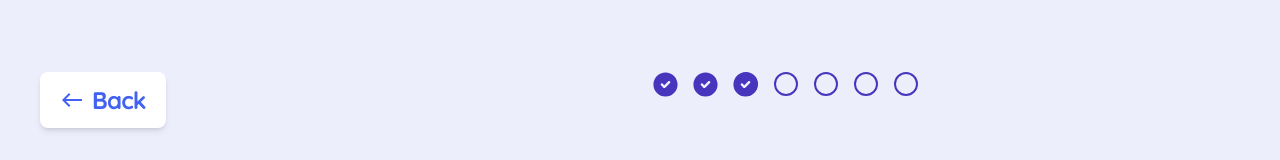
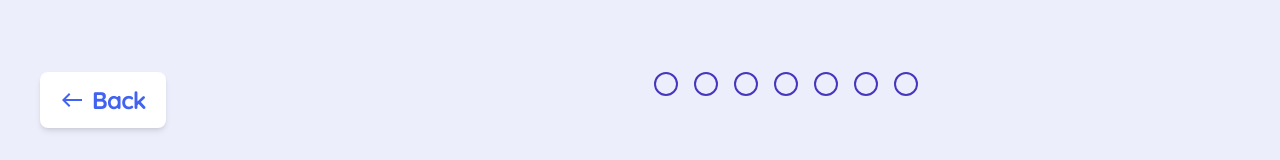
Before and after one commit to britzky/career-coach, a React (Vite) app in the folder frontend/career-coach/: page /budget in a window 1280 px wide. Shown: the part 632-792 px from the top of the page. Built offline with nearby package versions, Linux system fonts and the light colour scheme.

Commit message:
added new progress tracker where its necessary

```diff
--- a/frontend/career-coach/src/pages/Budget/Budget.tsx
+++ b/frontend/career-coach/src/pages/Budget/Budget.tsx
@@ -1,15 +1,13 @@
 import React, { useState, useEffect } from 'react'
-import { Stepper, Step } from '@mui/material'
-import { Checkmark } from "../../assets/icons/Checkmark"
 import { InputBox, NavButton } from '../../components'
 import { useCareerDetails } from '../../context/CareerContext'
-
-const totalSteps = 7;
+import { useProgressState } from '../../context/ProgressContex/ProgressContext'
+import { ProgressTracker } from '../../components/ProgressTracker'
 
 export const Budget: React.FC = () => {
   const { updateCareer } = useCareerDetails();
   const [budget, setBudget] = useState<number | null>(null);
-  const [activeStep, setActiveStep] = useState(3)
+  const { setActiveStep } = useProgressState();
 
   const handleInputChange = (value: string) => {
     // Check if the entered value is not empty and is a valid number
@@ -46,15 +44,7 @@ export const Budget: React.FC = () => {
         <div className="flex justify-between mt-auto mb-10">
           <NavButton back to='/hours-per-week'>Back</NavButton>
           <div style={{ flexGrow: 1}} className='mx-[30rem]'>
-            <Stepper activeStep={budget !== null ? 4 : activeStep}>
-              {[...Array(totalSteps)].map((_, index) => (
-                <Step key={index}>
-                  <div className={`flex items-center justify-center w-6 h-6 rounded-full ${activeStep > index + 1 ? 'bg-purple' : 'border-2 border-purpleText'}`}>
-                    {activeStep >= index + 1 ? <Checkmark /> : null}
-                  </div>
-                </Step>
-              ))}
-            </Stepper>
+            <ProgressTracker />
           </div>
           <NavButton to='/learning-style'>Continue</NavButton>
         </div>
--- a/frontend/career-coach/src/pages/HoursPerWeek/HoursPerWeek.tsx
+++ b/frontend/career-coach/src/pages/HoursPerWeek/HoursPerWeek.tsx
@@ -4,15 +4,15 @@ import { Stepper, Step } from '@mui/material';
 import { Checkmark } from "../../assets/icons/Checkmark";
 import { InputBox, NavButton } from "../../components"
 import { useCareerDetails } from "../../context/CareerContext"
-
-const totalSteps = 7;
+import { useProgressState } from '../../context/ProgressContex/ProgressContext';
+import { ProgressTracker } from '../../components/ProgressTracker';
 
 export const HoursPerWeek = () => {
   const {updateCareer, careerDetails} = useCareerDetails()
   const [hours, setHours] = useState(careerDetails.hours_dedicated_to_learning || 0);
   const [isValidInput, setIsValidInput] = useState(true);
   const navigate = useNavigate();
-  const [activeStep, setActiveStep] = useState(2);
+  const { setActiveStep } = useProgressState();
 
   // need to add validation before shipping to production
   const handleSliderChange = (event: ChangeEvent<HTMLInputElement>) => {
@@ -72,15 +72,7 @@ export const HoursPerWeek = () => {
         <div className="flex justify-between mt-auto mb-10 w-full">
           <NavButton to='/job-level' back>Back</NavButton>
           <div style={{ flexGrow: 1}} className='mx-[30rem]'>
-            <Stepper activeStep={activeStep}>
-              {[...Array(totalSteps)].map((_, index) => (
-                <Step key={index}>
-                  <div className={`flex items-center justify-center w-6 h-6 rounded-full ${activeStep > index + 1 ? 'bg-purple' : 'border-2 border-purpleText'}`}>
-                    {activeStep >= index + 1 ? <Checkmark /> : null}
-                  </div>
-                </Step>
-              ))}
-            </Stepper>
+            <ProgressTracker />
           </div>
           <NavButton disabled={hours === 0 || hours > 40} onClick={handleContinueClick}>Continue</NavButton>
         </div>
--- a/frontend/career-coach/src/pages/JobLevel/JobLevel.tsx
+++ b/frontend/career-coach/src/pages/JobLevel/JobLevel.tsx
@@ -1,17 +1,15 @@
 import { useState, useEffect } from 'react';
 import { useNavigate } from 'react-router-dom';
-import { Stepper, Step } from '@mui/material';
-import { Checkmark } from "../../assets/icons/Checkmark";
 import { CareerInfoCard, NavButton } from '../../components';
 import { useCareerDetails } from '../../context/CareerContext';
-
-const totalSteps = 7;
+import { useProgressState } from '../../context/ProgressContex/ProgressContext';
+import { ProgressTracker } from '../../components/ProgressTracker';
 
 export const JobLevel = () => {
   const { careerDetails, updateCareer } = useCareerDetails()
   const [selectedCard, setSelectedCard] = useState<string | null>(null)
   const navigate = useNavigate()
-  const [activeStep, setActiveStep] = useState(1);
+  const { setActiveStep } = useProgressState();
 
   const handleCardClick = (tag: string) => {
     updateCareer('experience', tag)
@@ -77,18 +75,10 @@ export const JobLevel = () => {
             />
           </div>
         </div>
-        <div className="flex justify-between mt-auto mb-10"> {/* added w-[1200px] */}
+        <div className="flex justify-between mt-auto mb-10">
           <NavButton to='/desired-job' back>Back</NavButton>
           <div style={{ flexGrow: 1}} className='mx-[30rem]'>
-            <Stepper activeStep={activeStep}>
-              {[...Array(totalSteps)].map((_, index) => (
-                <Step key={index}>
-                    <div className={`flex items-center justify-center w-6 h-6 rounded-full ${activeStep > index + 1 ? 'bg-purple' : 'border-2 border-purpleText'}`}>
-                      {activeStep >= index + 1 ? <Checkmark /> : null}
-                    </div>
-                </Step>
-              ))}
-            </Stepper>
+            <ProgressTracker />
           </div>
           <NavButton disabled={!selectedCard} onClick={handleContinueClick}>Continue</NavButton>
         </div>
--- a/frontend/career-coach/src/pages/LearningStyle/LearningStyle.tsx
+++ b/frontend/career-coach/src/pages/LearningStyle/LearningStyle.tsx
@@ -1,17 +1,15 @@
 import { useState, useEffect } from 'react';
 import { useNavigate } from 'react-router-dom';
-import { Stepper, Step } from '@mui/material';
-import { Checkmark } from "../../assets/icons/Checkmark";
 import { CareerInfoCard, NavButton } from '../../components';
 import { useCareerDetails } from '../../context/CareerContext';
-
-const totalSteps = 7;
+import { useProgressState } from '../../context/ProgressContex/ProgressContext';
+import { ProgressTracker } from '../../components/ProgressTracker';
 
 export const LearningStyle = () => {
   const  { careerDetails, updateCareer } = useCareerDetails()
   const [selectedCard, setSelectedCard] = useState<string | null>(null)
   const navigate = useNavigate()
-  const [activeStep, setActiveStep] = useState(4);
+  const { setActiveStep } = useProgressState();
 
   const handleCardClick = (tag: string) => {
     updateCareer('preferred_learning_style', tag)
@@ -75,15 +73,7 @@ export const LearningStyle = () => {
         <div className="flex justify-between mt-auto mb-10">
           <NavButton back to='/budget'>Back</NavButton>
           <div style={{ flexGrow: 1}} className='mx-[30rem]'>
-            <Stepper activeStep={activeStep}>
-              {[...Array(totalSteps)].map((_, index) => (
-                <Step key={index}>
-                  <div className={`flex items-center justify-center w-6 h-6 rounded-full ${activeStep > index + 1 ? 'bg-purple' : 'border-2 border-purpleText'}`}>
-                    {activeStep >= index + 1 ? <Checkmark /> : null}
-                  </div>
-                </Step>
-              ))}
-            </Stepper>
+            <ProgressTracker />
           </div>
           <NavButton disabled={!selectedCard} onClick={handleContinueClick}>Continue</NavButton>
         </div>
--- a/frontend/career-coach/src/pages/SkillLevel/SkillLevel.tsx
+++ b/frontend/career-coach/src/pages/SkillLevel/SkillLevel.tsx
@@ -1,17 +1,15 @@
 import { useState, useEffect } from 'react';
 import { useNavigate } from 'react-router-dom';
-import { Stepper, Step } from '@mui/material';
-import { Checkmark } from "../../assets/icons/Checkmark";
 import { CareerInfoCard, NavButton } from '../../components';
 import { useCareerDetails } from '../../context/CareerContext';
-
-const totalSteps = 7;
+import { useProgressState } from '../../context/ProgressContex/ProgressContext';
+import { ProgressTracker } from '../../components/ProgressTracker';
 
 export const SkillLevel = () => {
   const { careerDetails, updateCareer, submitCareerDetails, loading, roadmap } = useCareerDetails()
   const [selectedCard, setSelectedCard] = useState<string | null>(null)
   const navigate = useNavigate()
-  const [activeStep, setActiveStep] = useState(6)
+  const { setActiveStep } = useProgressState();
 
   const handleCardClick = (tag: string) => {
     updateCareer('current_knowledge', tag)
@@ -80,15 +78,7 @@ export const SkillLevel = () => {
         <div className="flex justify-between mt-auto mb-10">
           <NavButton back to='/timeframe'>Back</NavButton>
           <div style={{ flexGrow: 1}} className='mx-[30rem]'>
-            <Stepper activeStep={activeStep}>
-              {[...Array(totalSteps)].map((_, index) => (
-                <Step key={index}>
-                  <div className={`flex items-center justify-center w-6 h-6 rounded-full ${activeStep > index + 1 ? 'bg-purple' : 'border-2 border-purpleText'}`}>
-                    {activeStep >= index + 1 ? <Checkmark /> : null}
-                  </div>
-                </Step>
-              ))}
-            </Stepper>
+            <ProgressTracker />
           </div>
           <NavButton disabled={!selectedCard} onClick={handleContinueClick}>Continue</NavButton>
         </div>
--- a/frontend/career-coach/src/pages/Timeframe/Timeframe.tsx
+++ b/frontend/career-coach/src/pages/Timeframe/Timeframe.tsx
@@ -1,17 +1,15 @@
-import { useState, useEffect } from 'react'
-import { Stepper, Step } from '@mui/material'
-import { Checkmark } from "../../assets/icons/Checkmark"
+import { useEffect } from 'react'
 import { InputBox, NavButton } from '../../components'
 // import InfoIcon from '@mui/icons-material/Info'
 import ErrorOutlineOutlinedIcon from '@mui/icons-material/ErrorOutlineOutlined'
 import { useCareerDetails } from '../../context/CareerContext'
+import { useProgressState } from '../../context/ProgressContex/ProgressContext'
+import { ProgressTracker } from '../../components/ProgressTracker'
 
-const totalSteps = 7;
 
 export const Timeframe = () => {
-    const [activeStep, setActiveStep] = useState(5)
-//   const { updateCareer } = useCareerDetails();
     const { setMonths, months } = useCareerDetails();
+    const { setActiveStep } = useProgressState();
 
 //   const handleInputChange = (value: string) => {
 //     updateCareer('timeframe', value)
@@ -29,8 +27,6 @@ export const Timeframe = () => {
         setMonths(Number(value))
     }
 
-
-console.log(months)
   return (
     <div className="flex justify-center min-h-screen w-full">
         <div className="flex flex-col w-full mt-28">
@@ -56,15 +52,7 @@ console.log(months)
             <div className="flex justify-between mb-10">
                 <NavButton back to='/learning-style'>Back</NavButton>
                 <div style={{ flexGrow: 1}} className='mx-[30rem]'>
-                    <Stepper activeStep={activeStep}>
-                        {[...Array(totalSteps)].map((_, index) => (
-                            <Step key={index}>
-                                <div className={`flex items-center justify-center w-6 h-6 rounded-full ${activeStep > index + 1 ? 'bg-purple' : 'border-2 border-purpleText'}`}>
-                                    {activeStep >= index + 1 ? <Checkmark /> : null}
-                                </div>
-                            </Step>
-                        ))}
-                    </Stepper>
+                    <ProgressTracker />
                 </div>
                 <NavButton disabled={months === 0} to='/skill-level'>Continue</NavButton>
             </div>
```
